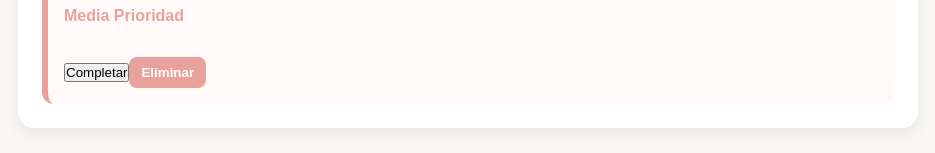
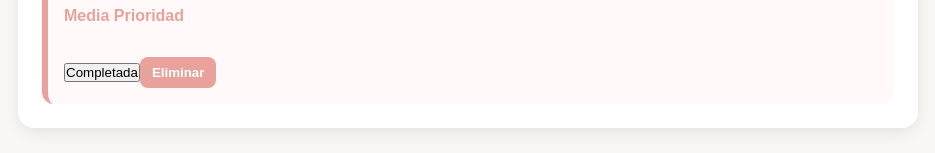
Before and after one commit to stellamarisl/focus-planner, a React (Vite) app: page / in a window 1280 px wide. Both pictures are taken after typing "Sample", "Sample", "2020-01-15" into the empty fields and a click on the button "Agregar tarea". Shown: the part 740-893 px from the top of the page, without its empty margins (172-1107 px from the left). Built offline with nearby package versions, Linux system fonts and the light colour scheme.

Commit message:
fix: recuperar funcionalidad completar tareas

```diff
--- a/src/App.jsx
+++ b/src/App.jsx
@@ -38,14 +38,10 @@ function App() {
     const updatedTasks = tasks.filter((task) => task.id !== id);
     setTasks(updatedTasks);
   }
-
-  function handleToggleComplete(id){
-    const updatedTasks = tasks.map((task) =>{
-      if (task.id === id){
-        return{
-          ...task,
-          completed: !task.completed,
-        };
+  function handleToggleComplete(id) {
+    const updatedTasks = tasks.map((task) => {
+      if (task.id === id) {
+        return { ...task, completed: !task.completed };
       }
       return task;
     });
@@ -130,22 +126,23 @@ function App() {
 
             {tasks.map((task) => (
               <div
-              key={task.id}
-              className={`task-card ${task.completed ? "completed" : ""}`}>
+                key={task.id}
+                className={`task-card ${task.completed ? "completed" : ""}`}
+              >
                 <h3>{task.title}</h3>
                 <p className="task-date">
                   📅 {task.date}
                 </p>
-
                 <p>{task.description}</p>
 
                 <span>{task.priority} Prioridad</span>
                 <div className="task-actions">
-
-                <button className= "complete-btn"
-                onClick={() => handleToggleComplete(task.id)}>
-                  {task.completed ? "Deshacer" : "Completar"}
-                </button>
+                  <button
+                    className="complete-btn"
+                    onClick={() => handleToggleComplete(task.id)}
+                  >
+                    {task.completed ? "Desmarcar" : "Completada"}
+                  </button>
 
                 <button className= "delete-btn"
                 onClick={() => handleDeleteTask(task.id)}>
```
